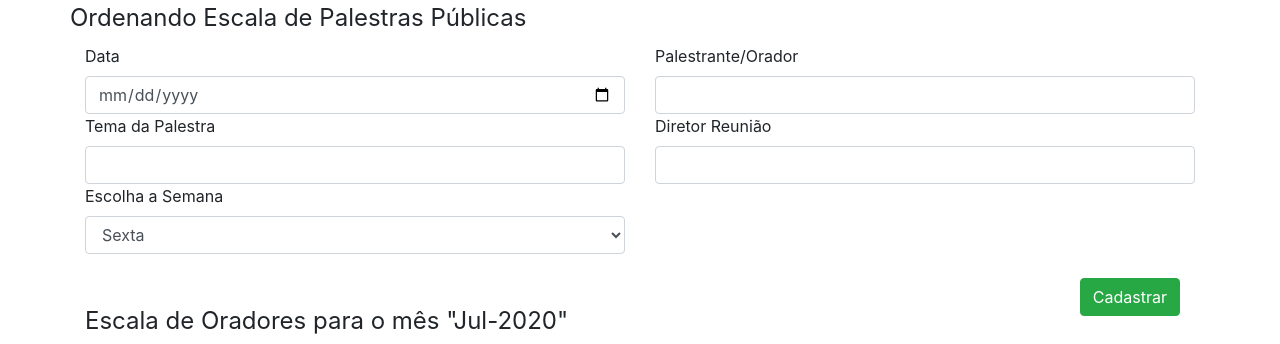
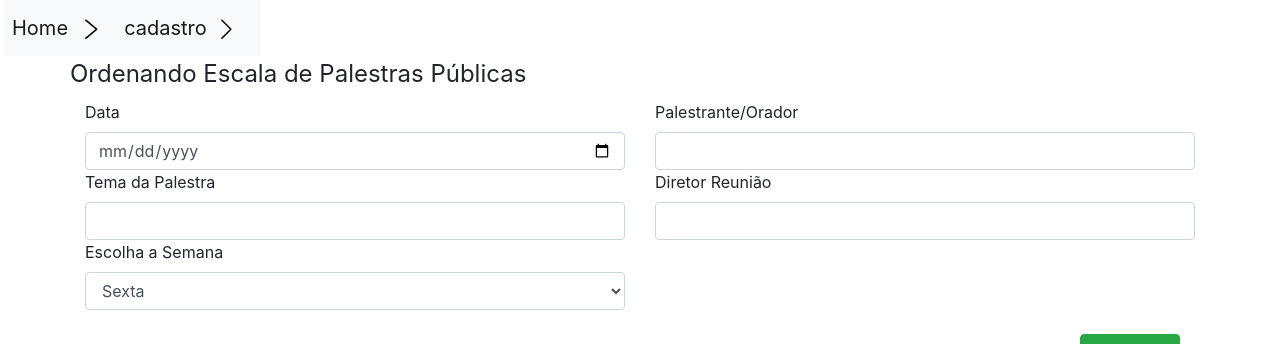
Before and after one commit to rubensbferraz/sitephpcefe, a PHP site: page /pginternas/ativo-comum/palestra/palestra.php in a window 1280 px wide. Shown: the top 344 px of the page. Run offline with PHP 8.4, Linux system fonts and the light colour scheme; data that the repository does not hold is empty.

Commit message:
atualização fim do dia

```diff
--- a/includes/menu.php
+++ b/includes/menu.php
@@ -20,7 +20,7 @@
                 <li class="nav-item dropdown">
                     <a class="nav-link dropdown-toggle" href="#" id="centroespirita" role="button" data-toggle="dropdown" aria-haspopup="true" aria-expanded="false">CENTRO ESPÍRITA</a>
                     <div class="dropdown-menu" aria-labelledby="navbarDropdown">
-                    <a class="dropdown-item" href="#">Livraria</a>
+                    <a class="dropdown-item" href="pginternas/ativo-comum/palestra/palestra.php">Livraria</a>
                     <a class="dropdown-item" href="#">Biblioteca</a>
                     <a class="dropdown-item" href="pginternas/pagMenu/acessos/admin.php">Administração</a>
                 </li>
--- /dev/null
+++ b/pginternas/ativo-comum/palestra/aplic.css
@@ -0,0 +1,5 @@
+.menuCadastro a:hover{
+    background-color:#95eb99;
+    border-radius: 10px;
+    padding: 2px;
+}
--- a/pginternas/ativo-comum/palestra/palestra.php
+++ b/pginternas/ativo-comum/palestra/palestra.php
@@ -4,6 +4,7 @@
 	<?php include ("../../../conexao/conexao.php") ?>
 	<meta http-equiv="Content-Type" content="text/html" charset="utf-8">
 	<meta name="viewport" content="width=device-width, initial-scale=1.0">
+	<link rel="stylesheet" href="aplic.css">
 	<link rel="stylesheet" href="../../../includes/bootstrap/css/bootstrap.css" type="text/css">
 	<link rel="stylesheet" href="../../../includes/bootstrap/css/bootstrap-responsive.css" type="text/css">
     <title>Cadastrando Palestras</title>
@@ -26,10 +27,19 @@
 	</script>
 </head>
 <body>
+<nav class="navbar navbar-light bg-light row d-inline-block ml-1 p-2 menuCadastro">
+  <a class="navbar-brand" href="../../../index.php">Home
+    <img src="../../../imagens/navegacaoDireita.png" width="30" height="25" alt="">
+  </a>
+  <a class="navbar-brand" href="palestra.php">cadastro
+    <img src="../../../imagens/navegacaoDireita.png" width="25" height="25" alt="">
+  </a>
+</nav>
 <section id="palest" class="container">
 		<form class="form-group" action="ano.php"  method="POST" name="palestra">
 			<div class="row">
 					<legend>Ordenando Escala de Palestras Públicas</legend>
+					<img src="" alt="" srcset="">
 				<div class="col-6">
 						<label for="DataPalestra">Data</label>
 						<input class="form-control" type="date" name="DataPalestra"/>
```
Also changed, not shown: imagens/navegacaoDireita.png (added).
